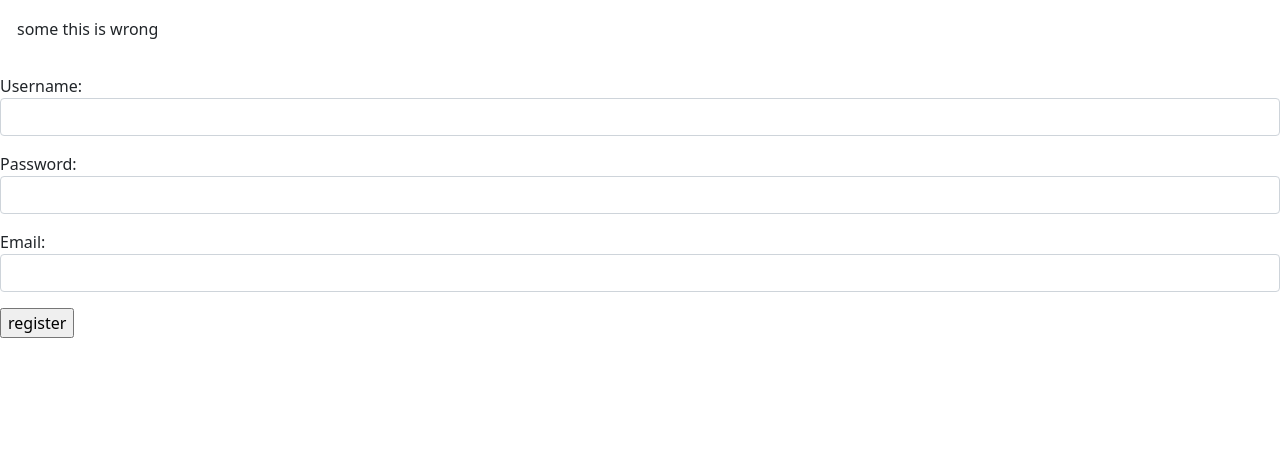
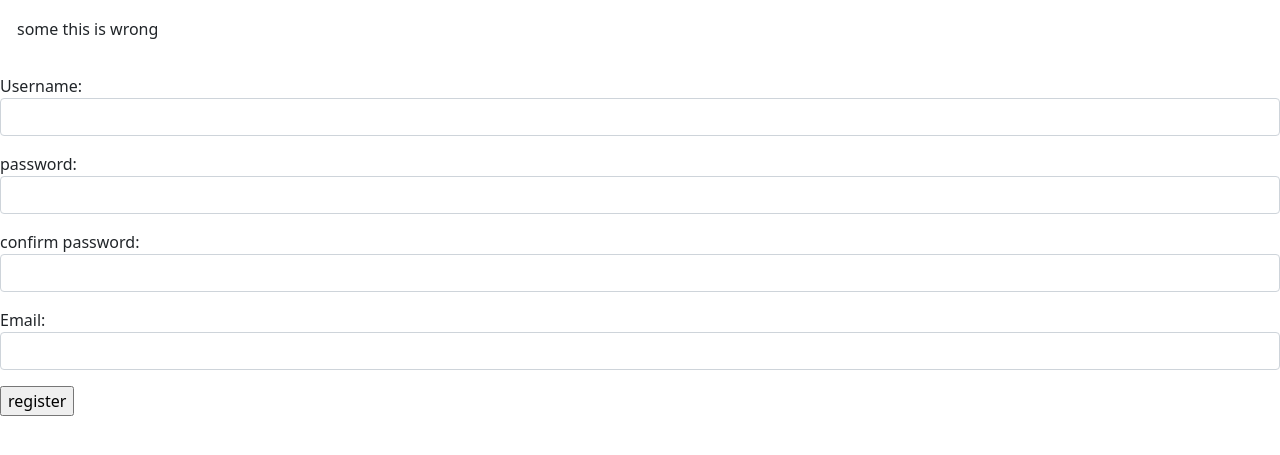
Before and after one commit to behradfatan/Blog-application-with-django, a Django app: page /account/register/ in a window 1280 px wide. Shown: the part 56-511 px from the top of the page. Run offline with Django 3.2, Linux system fonts and the light colour scheme.

Commit message:
customizing form validation for password and add confirm password field for validation

```diff
--- a/A/accounts/forms.py
+++ b/A/accounts/forms.py
@@ -8,7 +8,8 @@
 
 class UserRegister(forms.Form):
     username = forms.CharField(max_length=20, widget=forms.TextInput(attrs={"class": "form-control"}))
-    password = forms.CharField(max_length=50, widget=forms.PasswordInput(attrs={"class": "form-control"}))
+    password1 = forms.CharField(label='password', max_length=50, widget=forms.PasswordInput(attrs={"class": "form-control"}))
+    password2 = forms.CharField(label='confirm password', max_length=50, widget=forms.PasswordInput(attrs={"class": "form-control"}))
     email = forms.EmailField(max_length=30, widget=forms.EmailInput(attrs={"class": "form-control"}))
 
     def clean_email(self):
@@ -17,3 +18,11 @@
         if user.exists():
             raise forms.ValidationError("your email already exist")
         return email
+
+    def clean(self):
+        clean_data = super().clean()
+        p1 = clean_data.get("password1")
+        p2 = clean_data.get("password2")
+        if p1 and p2:
+            if p1!=p2:
+                raise forms.ValidationError("password must be match")
--- a/A/accounts/views.py
+++ b/A/accounts/views.py
@@ -30,7 +30,7 @@
         forms = UserRegister(request.POST)
         if forms.is_valid():
             cd = forms.cleaned_data
-            User.objects.create_user(cd['username'], cd['email'], cd['password'])
+            User.objects.create_user(cd['username'], cd['email'], cd['password1'])
             messages.success(request, 'successfully, go to login page', 'success')
             return redirect('user_login')
     else:
--- a/A/blog/templates/navbar.html
+++ b/A/blog/templates/navbar.html
@@ -8,10 +8,10 @@
       <div class="navbar-nav">
         <a class="nav-link active" aria-current="page" href="{% url 'all_articles' %}">Home</a>
         {% if request.user.is_authenticated %}
-          <a class="nav-link active" aria-current="page" href="{% url 'all_articles' %}">Logout</a>
+          <a class="nav-link active" aria-current="page" href="{% url 'logout' %}">Logout</a>
         {% else %}
-          <a class="nav-link active" aria-current="page" href="{% url 'all_articles' %}">Login</a>
-          <a class="nav-link active" aria-current="page" href="{% url 'all_articles' %}">Register</a>
+          <a class="nav-link active" aria-current="page" href="{% url 'user_login' %}">Login</a>
+          <a class="nav-link active" aria-current="page" href="{% url 'register' %}">Register</a>
         {% endif %}
 
 
```
